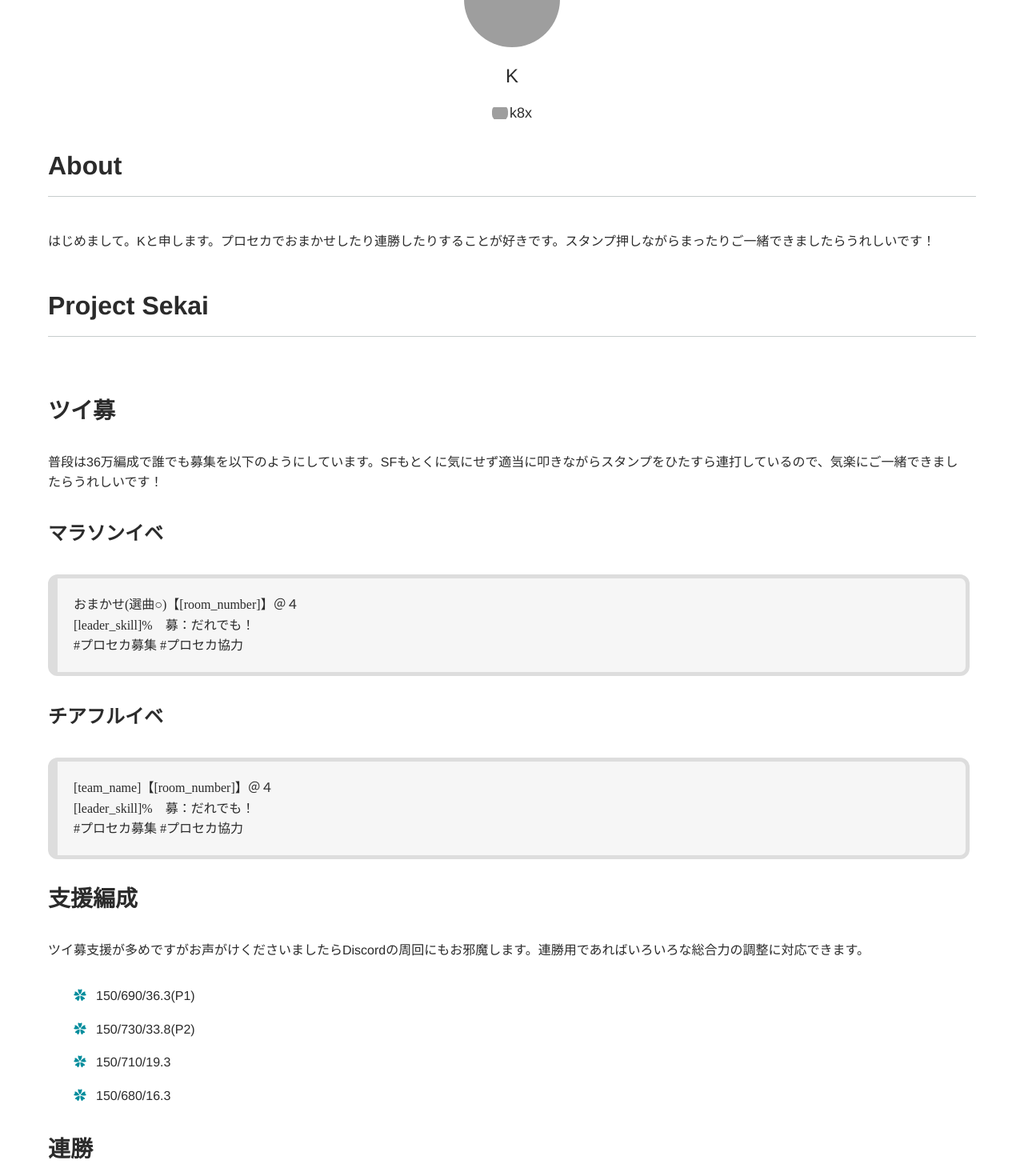
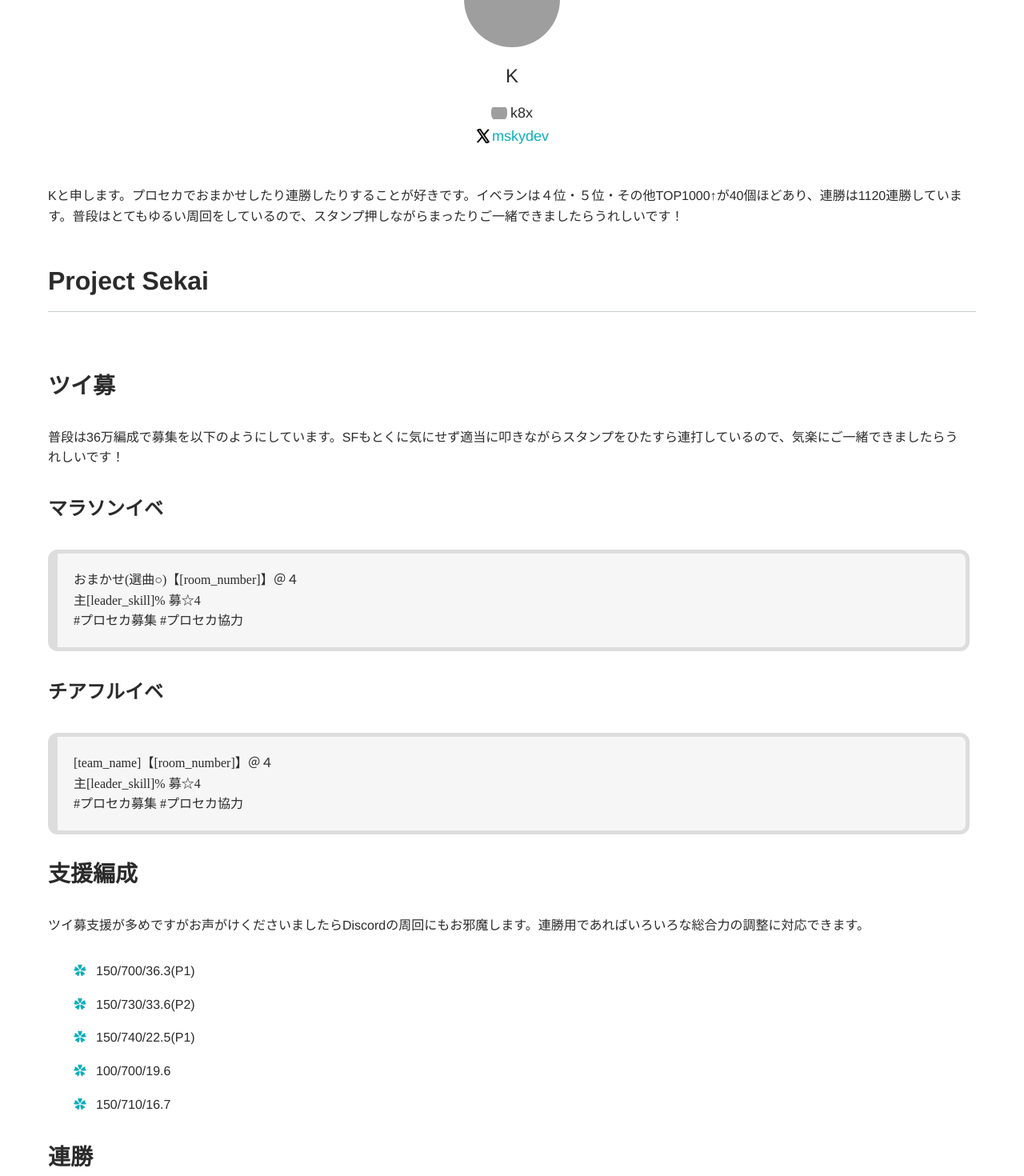
Before and after one commit to rmc8/svelte-blog-scriptone, a SvelteKit app: page /ToC1Kwin in a window 1280 px wide. Shown: the part 396-1866 px from the top of the page at 80% size. Built offline with nearby package versions, Linux system fonts and the light colour scheme; grey boxes are pictures that could not be loaded.

Commit message:
[FIX] Profile

```diff
--- /dev/null
+++ b/src/components/ProsekaProfile.svelte
@@ -0,0 +1,71 @@
+<script>
+    export let profile_link_enable = true;
+</script>
+
+<section id="proseka_profile">
+	<div class="profile-icon">
+		<img
+			src="https://rmc8.github.io/ToC1Kwin/assets/icon/twi.jpg"
+			alt="TwitterIcon"
+			class="twitter_icon"
+		/>
+	</div>
+	<h2 class="user_name">K</h2>
+	<p>
+		<img
+			src="https://rmc8.github.io/ToC1Kwin/assets/icon/discord-mark-blue-icon.png"
+			alt="DiscordIcon"
+			class="discord_icon"
+		/>k8x
+	</p>
+	<p>
+		<a href="https://x.com/mskydev">
+			<img src="/icon/x.webp" alt="X_Icon" class="x_icon" />mskydev
+		</a>
+	</p>
+</section>
+<section id="about">
+    <p>
+        Kと申します。プロセカでおまかせしたり連勝したりすることが好きです。イベランは４位・５位・その他TOP1000↑が40個ほどあり、連勝は1120連勝しています。普段はとてもゆるい周回をしているので、スタンプ押しながらまったりご一緒できましたらうれしいです！{#if profile_link_enable}プロセカの詳細なプロフィールはURLからご覧ください。URL: <a href="https://rmc-8.com/ToC1Kwin">https://rmc-8.com/ToC1Kwin</a>{/if}
+    </p>
+</section>
+
+<style>
+    #about {
+        margin-top: 32px;
+    }
+	#proseka_profile p {
+		font-size: 18px;
+		margin: 0;
+		text-align: center;
+	}
+
+	#proseka_profile img.twitter_icon {
+		width: 120px;
+		height: 120px;
+		object-fit: cover;
+		border-radius: 50%;
+		margin-bottom: 10px;
+	}
+	#proseka_profile h2.user_name {
+		font-size: 24px;
+		font-weight: 500;
+		margin: 0;
+		border: 0px;
+		text-align: center;
+	}
+
+	.discord_icon,
+	.x_icon {
+		width: 20px;
+		height: 20px;
+		margin-right: 4px;
+		margin-bottom: 2px;
+		object-fit: contain;
+		display: inline-block;
+		vertical-align: middle;
+	}
+	.x_icon {
+		margin-right: 1px;
+	}
+</style>
--- a/src/routes/ToC1Kwin/+page.svelte
+++ b/src/routes/ToC1Kwin/+page.svelte
@@ -1,6 +1,7 @@
 <script lang="ts">
 	import Header from '../../components/HeaderForPrsk.svelte';
 	import Footer from '../../components/Footer.svelte';
+	import Profile from '../../components/ProsekaProfile.svelte';
 </script>
 
 <svelte:head>
@@ -27,49 +28,28 @@
 	<article>
 		<div class="container">
 			<h1>Profile & Tools</h1>
-			<section id="profile">
-				<div class="profile-icon">
-					<img
-						src="https://rmc8.github.io/ToC1Kwin/assets/icon/twi.jpg"
-						alt="TwitterIcon"
-						class="twitter_icon"
-					/>
-				</div>
-				<h2 class="user_name">K</h2>
-				<p>
-					<img
-						src="https://rmc8.github.io/ToC1Kwin/assets/icon/discord-mark-blue-icon.png"
-						alt="DiscordIcon"
-						class="discord_icon"
-					/>k8x
-				</p>
-			</section>
-			<section id="about">
-				<h2>About</h2>
-				<p>
-					はじめまして。Kと申します。プロセカでおまかせしたり連勝したりすることが好きです。スタンプ押しながらまったりご一緒できましたらうれしいです！
-				</p>
-			</section>
+			<Profile profile_link_enable={false} />
+
 			<section id="prsk">
 				<h2>Project Sekai</h2>
 				<ul style="padding:0;">
 					<li style="padding:0">
 						<h3>ツイ募</h3>
 						<p>
-							普段は36万編成で誰でも募集を以下のようにしています。SFもとくに気にせず適当に叩きながらスタンプをひたすら連打しているので、気楽にご一緒できましたらうれしいです！
+							普段は36万編成で募集を以下のようにしています。SFもとくに気にせず適当に叩きながらスタンプをひたすら連打しているので、気楽にご一緒できましたらうれしいです！
 						</p>
 						<div>
 							<h4>マラソンイベ</h4>
 							<blockquote>
-								おまかせ(選曲○)【[room_number]】＠４<br />[leader_skill]%　募：だれでも！<br
-								/>#プロセカ募集 #プロセカ協力<br />
+								おまかせ(選曲○)【[room_number]】＠４<br />主[leader_skill]% 募☆4<br />#プロセカ募集
+								#プロセカ協力<br />
 							</blockquote>
 						</div>
 						<div>
 							<h4>チアフルイベ</h4>
 							<blockquote>
-								[team_name]【[room_number]】＠４<br />[leader_skill]%　募：だれでも！<br
-								/>#プロセカ募集 #プロセカ協力<br />
+								[team_name]【[room_number]】＠４<br />主[leader_skill]% 募☆4<br />#プロセカ募集
+								#プロセカ協力<br />
 							</blockquote>
 						</div>
 					</li>
@@ -79,10 +59,11 @@
 							ツイ募支援が多めですがお声がけくださいましたらDiscordの周回にもお邪魔します。連勝用であればいろいろな総合力の調整に対応できます。
 						</p>
 						<ul class="decoration">
-							<li>150/690/36.3(P1)</li>
-							<li>150/730/33.8(P2)</li>
-							<li>150/710/19.3</li>
-							<li>150/680/16.3</li>
+							<li>150/700/36.3(P1)</li>
+							<li>150/730/33.6(P2)</li>
+							<li>150/740/22.5(P1)</li>
+							<li>100/700/19.6</li>
+							<li>150/710/16.7</li>
 						</ul>
 						<p />
 					</li>
@@ -211,7 +192,7 @@
 		position: absolute;
 		top: 0;
 		left: 0;
-		color: #008c9c;
+		color: #0aadb9;
 	}
 
 	#tools ul {
@@ -219,35 +200,4 @@
 		margin-right: auto;
 		padding-left: 0px;
 	}
-
-	#profile p {
-		font-size: 18px;
-		margin: 0;
-		text-align: center;
-	}
-
-	#profile img.twitter_icon {
-		width: 120px;
-		height: 120px;
-		object-fit: cover;
-		border-radius: 50%;
-		margin-bottom: 10px;
-	}
-	#profile h2.user_name {
-		font-size: 24px;
-		font-weight: 500;
-		margin: 0;
-		border: 0px;
-		text-align: center;
-	}
-
-	.discord_icon {
-		width: 20px;
-		height: 20px;
-		margin-right: 2px;
-		margin-bottom: 2px;
-		object-fit: contain;
-		display: inline-block;
-		vertical-align: middle;
-	}
 </style>
--- a/src/routes/ToC1Kwin/cheerful_bingo/+page.svelte
+++ b/src/routes/ToC1Kwin/cheerful_bingo/+page.svelte
@@ -3,6 +3,7 @@
 	import axios from 'axios';
 	import Header from '../../../components/HeaderForPrsk.svelte';
 	import Footer from '../../../components/Footer.svelte';
+	import Profile from '../../../components/ProsekaProfile.svelte';
 	import Gallery from './Gallery.svelte';
 </script>
 
@@ -38,6 +39,10 @@
 		<div class="container">
 			<Gallery />
 		</div>
+		<div class="container">
+			<h2>Profile</h2>
+			<Profile />
+		</div>
 	</article>
 </main>
 
--- a/src/routes/ToC1Kwin/cheerful_winning_streak_ranking/+page.svelte
+++ b/src/routes/ToC1Kwin/cheerful_winning_streak_ranking/+page.svelte
@@ -1,7 +1,7 @@
 <script lang="ts">
 	import Header from '../../../components/HeaderForPrsk.svelte';
 	import Footer from '../../../components/Footer.svelte';
-
+	import Profile from '../../../components/ProsekaProfile.svelte';
 	import { onMount } from 'svelte';
 	import axios from 'axios';
 
@@ -118,6 +118,10 @@
 				</div>
 			{/if}
 		</div>
+		<div class="container">
+			<h2>Profile</h2>
+			<Profile />
+		</div>
 	</article>
 	<Footer />
 </main>
--- a/src/routes/ToC1Kwin/prsk_active_user_count/+page.svelte
+++ b/src/routes/ToC1Kwin/prsk_active_user_count/+page.svelte
@@ -4,6 +4,7 @@
 	import moment from 'moment';
 	import Header from '../../../components/HeaderForPrsk.svelte';
 	import Footer from '../../../components/Footer.svelte';
+	import Profile from '../../../components/ProsekaProfile.svelte';
 	import Chart from './Chart.svelte';
 
 	let columns = {};
@@ -105,6 +106,10 @@
 				</div>
 			{/if}
 		</div>
+		<div class="container">
+			<h2>Profile</h2>
+			<Profile />
+		</div>
 	</article>
 </main>
 
--- a/src/routes/ToC1Kwin/simple_efficiency_table_for_prsk_music/+page.svelte
+++ b/src/routes/ToC1Kwin/simple_efficiency_table_for_prsk_music/+page.svelte
@@ -1,6 +1,7 @@
 <script lang="ts">
 	import Header from '../../../components/HeaderForPrsk.svelte';
 	import Footer from '../../../components/Footer.svelte';
+	import Profile from '../../../components/ProsekaProfile.svelte';
 	import Table from './Table.svelte';
 
 </script>
@@ -26,6 +27,10 @@
 		<div class="container">
 			<Table />
 		</div>
+		<div class="container">
+			<h2>Profile</h2>
+			<Profile />
+		</div>
 	</article>
 </main>
 
--- a/src/routes/moyouSky/+page.svelte
+++ b/src/routes/moyouSky/+page.svelte
@@ -23,7 +23,7 @@
 </svelte:head>
 
 <Header />
-]
+
 <main>
 	<article>
 		<div class="container">
```
Also changed, not shown: src/routes/ToC1Kwin/event_point_calculator/+page.svelte (+24 -9 lines).
